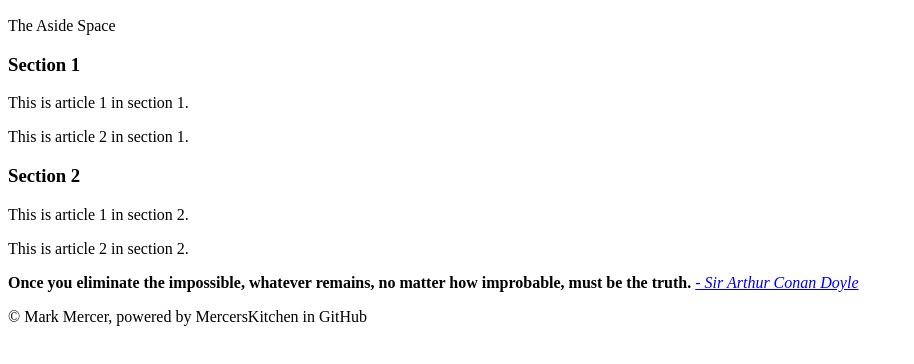
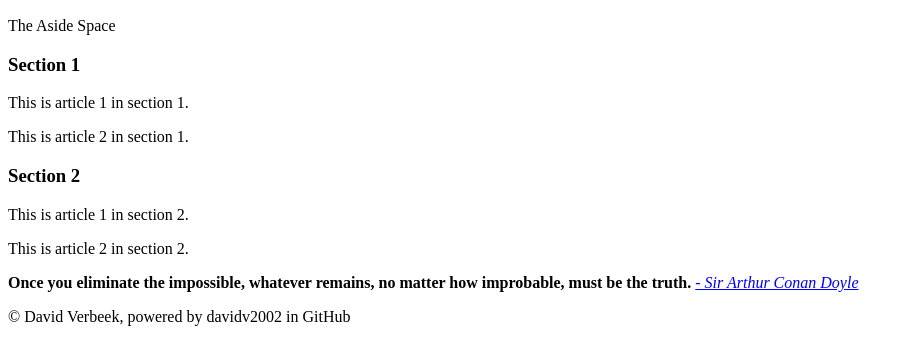
Before and after one commit to davidv2002/cs10_q1_websites_sandbox, a plain HTML site: page HTML lessions/childPages/Template.html in a window 1280 px wide. Shown: the part 110-474 px from the top of the page, without its empty margins (0-914 px from the left). Drawn offline with Linux system fonts and the light colour scheme.

Commit message:
Update Template.html

```diff
--- a/HTML lessions/childPages/Template.html
+++ b/HTML lessions/childPages/Template.html
@@ -56,7 +56,7 @@
       <em><a href="https://www.brainyquote.com/quotes/arthur_conan_doyle_134512" target="_blank">
       - Sir Arthur Conan Doyle</a></em>
     </p>
-    <p>&copy Mark Mercer, powered by MercersKitchen in GitHub</p>
+    <p>&copy David Verbeek, powered by davidv2002 in GitHub</p>
   </footer>
 
 </html>
```
